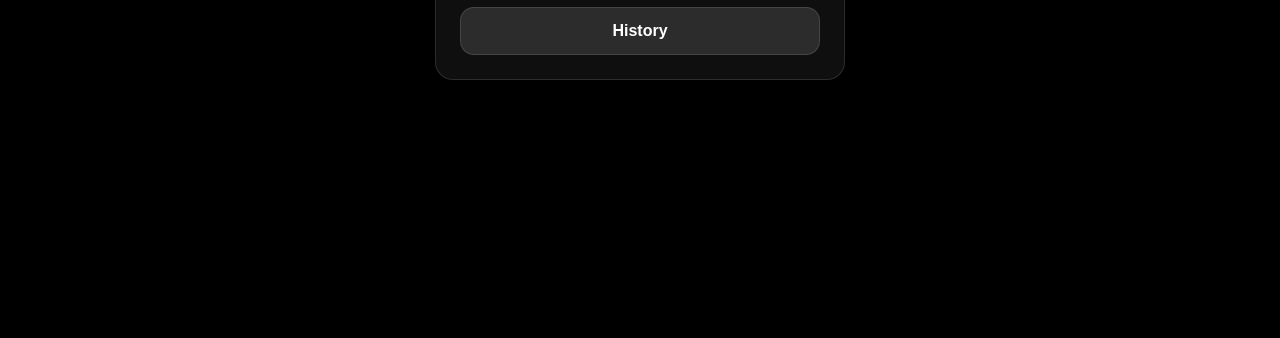
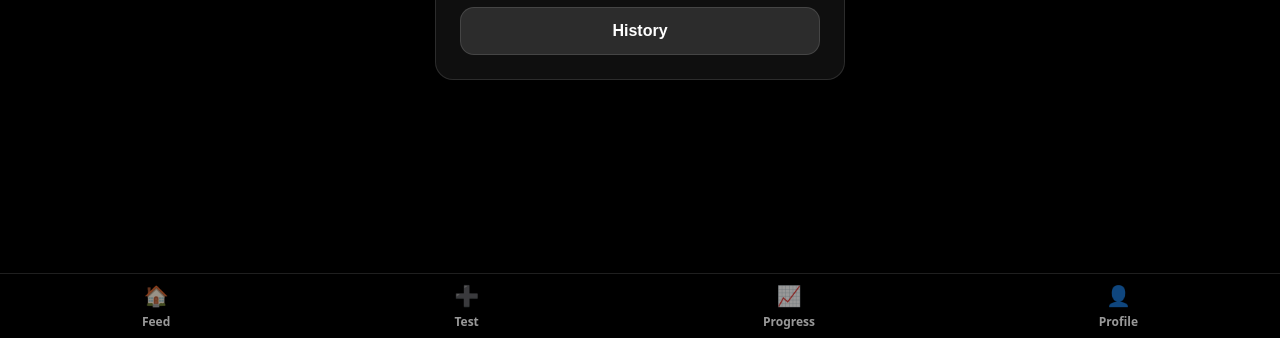
Before and after one commit to lucaskreed/tracksimpli-mobile-v1, a plain HTML site: page frontend/screens/dashboard.html in a window 1280 px wide. Shown: the part 462-800 px from the top of the page. Drawn offline with Linux system fonts and the light colour scheme.

```diff
--- a/frontend/css/components.css
+++ b/frontend/css/components.css
@@ -1 +1,34 @@
-/* UI components */
+/* Bottom Navigation */
+.navbar {
+  position: fixed;
+  bottom: 0;
+  left: 0;
+  width: 100%;
+  height: 64px;
+  background: rgba(0,0,0,0.9);
+  backdrop-filter: blur(10px);
+  border-top: 1px solid rgba(255,255,255,0.12);
+  display: flex;
+  justify-content: space-around;
+  align-items: center;
+  z-index: 1000;
+}
+
+.navbar a {
+  text-decoration: none;
+  color: rgba(255,255,255,0.6);
+  font-size: 12px;
+  font-weight: 700;
+  display: flex;
+  flex-direction: column;
+  align-items: center;
+  gap: 4px;
+}
+
+.navbar a.active {
+  color: #fff;
+}
+
+.navbar a span {
+  font-size: 20px;
+}
--- a/frontend/screens/dashboard.html
+++ b/frontend/screens/dashboard.html
@@ -4,6 +4,7 @@
   <meta charset="utf-8" />
   <title>TrackSimpli – Dashboard</title>
   <meta name="viewport" content="width=device-width, initial-scale=1" />
+  <link rel="stylesheet" href="../css/components.css" />
 
   <style>
     body {
@@ -82,5 +83,23 @@
       window.location.href = "./test.html";
     }
   </script>
+  <nav class="navbar">
+  <a href="./feed.html">
+    <span>🏠</span>
+    Feed
+  </a>
+  <a href="./test.html">
+    <span>➕</span>
+    Test
+  </a>
+  <a href="./progress.html">
+    <span>📈</span>
+    Progress
+  </a>
+  <a href="./profile.html">
+    <span>👤</span>
+    Profile
+  </a>
+</nav>
 </body>
 </html>
```
Also changed, not shown: frontend/index.html (+20 -0 lines), frontend/screens/test.html (+20 -0 lines).
